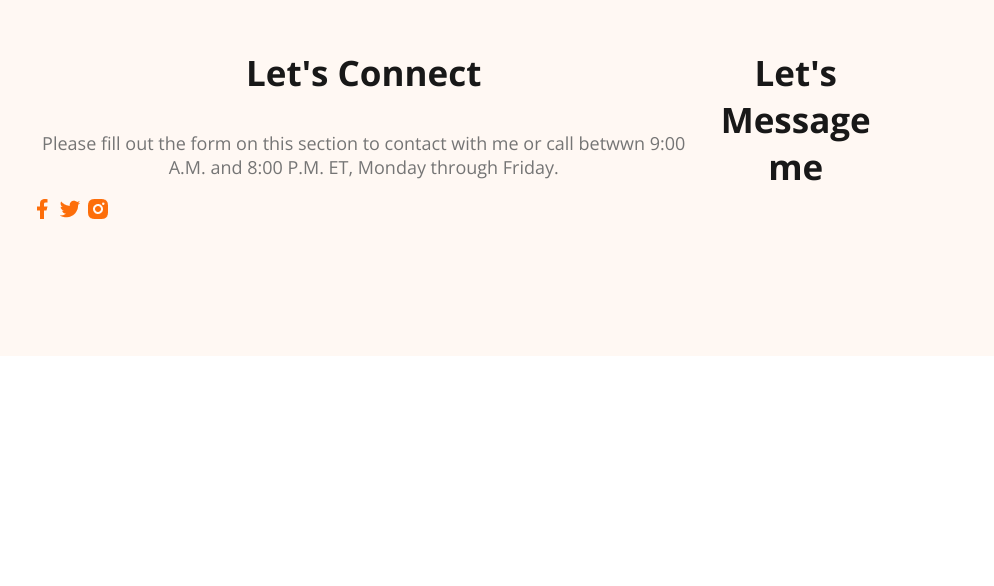
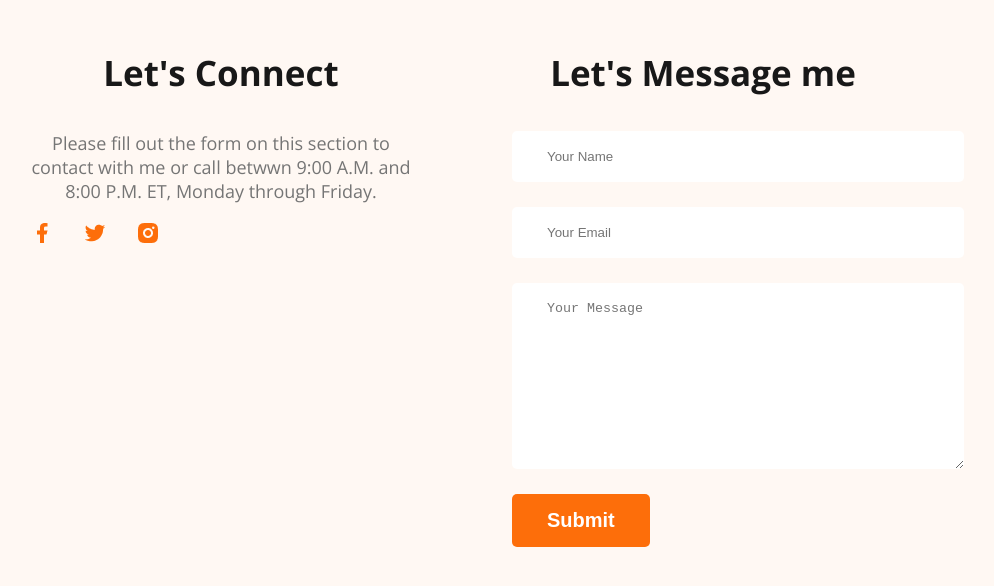
Before and after one commit to mujtaba-abdul-qadir-cse/webdeveloper-portfolio, a plain HTML site: page index.html in a window 1280 px wide. Shown: the part 3502-4088 px from the top of the page, without its empty margins (178-1172 px from the left). Before the commit the page ends 3866 px from the top, so only its background shows below. Drawn offline with nearby package versions, Linux system fonts and the light colour scheme.

Commit message:
finished footer section with contact form

```diff
--- a/index.html
+++ b/index.html
@@ -159,6 +159,12 @@
         </div>
         <div class="footer-column">
             <h3 class="section-title">Let's Message me</h3>
+            <form class="contact" action="">
+                <input type="text" placeholder="Your Name">
+                <input type="email" name="" placeholder="Your Email" id="">
+                <textarea name="" id="" cols="30" rows="10" placeholder="Your Message"></textarea>
+                <input class="btn-primary" type="submit" value="Submit">
+            </form>
         </div>
     </footer>
 
--- a/styles/portfolio.css
+++ b/styles/portfolio.css
@@ -176,7 +176,28 @@ main section{
 /* footer style */
 footer{
     display: flex;
+    gap: 100px;
     background: #FFF8F3;
     margin-top: 100px;
     padding: 130px 200px;
 }
+
+.footer-column{
+    width: 50%;
+}
+
+.social-links a{
+    margin-right: 25px;
+}
+
+.contact input[type="text"], .contact input[type="email"],
+textarea{
+    display: block;
+    margin-bottom: 25px;
+    padding: 18px 35px;
+    color: #757575;
+    border-radius: 5px;
+    background: #FFF;
+    border: 0;
+    width: 100%;
+}
```
